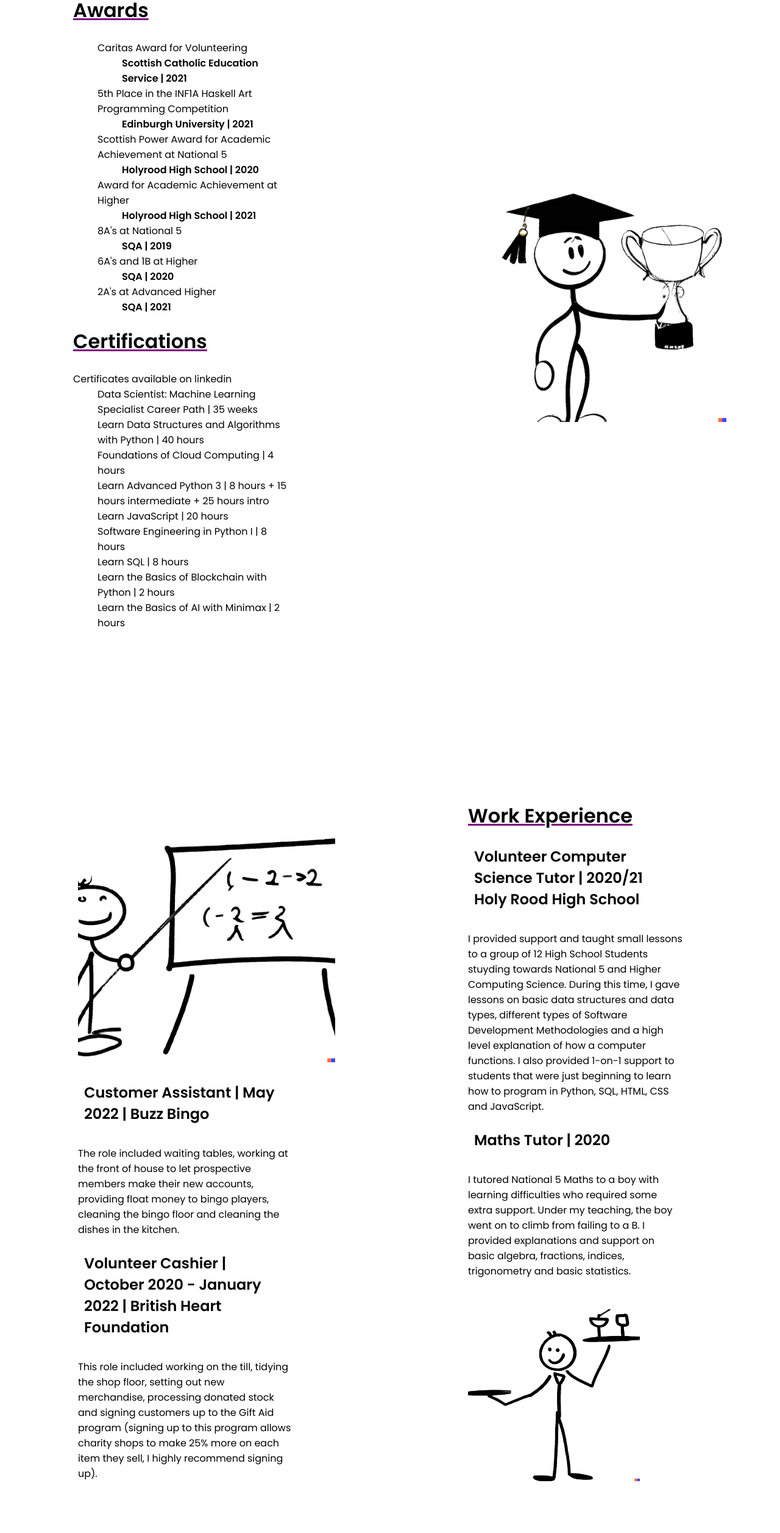
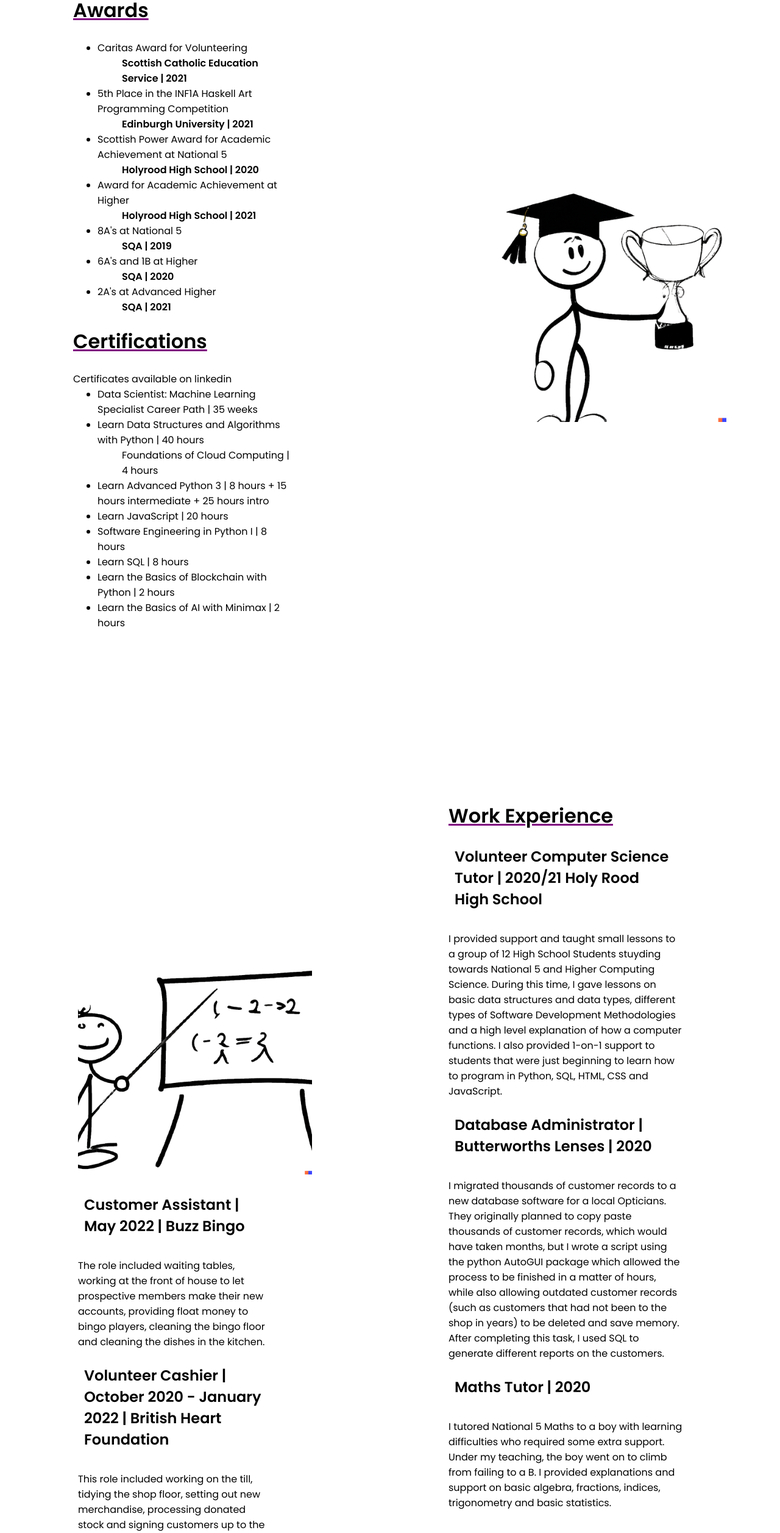
Before and after one commit to matth1eumartin/matthieumartin, a React (Create React App) app: page / in a window 1280 px wide. Shown: the part 8810-11324 px from the top of the page at 61% size. Built offline with nearby package versions, Linux system fonts and the light colour scheme.

Commit message:
Added Education Section
Added the education section to the bottom of the website, including my courses taken in first and second year of university and my achievements at High School.

```diff
--- a/src/App.jsx
+++ b/src/App.jsx
@@ -3,6 +3,7 @@ import Intro from "./components/intro/Intro";
 import ProductList from "./components/productList/ProductList";
 import Achievements from "./components/achievements/Achievements";
 import WorkExperience from "./components/workexperience/WorkExperience";
+import Education from "./components/education/Education";
 
 const App = () => {
   return <div>
@@ -11,6 +12,7 @@ const App = () => {
       <ProductList></ProductList>
       <Achievements></Achievements>
       <WorkExperience></WorkExperience>
+      <Education></Education>
   </div>
 };
 
--- a/src/components/achievements/Achievements.jsx
+++ b/src/components/achievements/Achievements.jsx
@@ -7,26 +7,26 @@ const Achievements = () => {
             <div className="ac-left">
                 <h1 className="ac-title">Achievements & Awards</h1>
                 <p className="ac-desc-1">
-                    <br></br><ul>Caritas Award for Volunteering <ul className="awardAgency">Scottish Catholic Education Service | 2021</ul></ul>
-                            <ul>5th Place in the INF1A Haskell Art Programming Competition <ul className="awardAgency">Edinburgh University | 2021</ul></ul>
-                            <ul>Scottish Power Award for Academic Achievement at National 5<ul className="awardAgency">Holyrood High School | 2020</ul></ul>
-                            <ul>Award for Academic Achievement at Higher <ul className="awardAgency">Holyrood High School | 2021</ul></ul>
-                            <ul>8A's at National 5 <ul className="awardAgency">SQA | 2019</ul></ul>
-                            <ul>6A's and 1B at Higher <ul className="awardAgency">SQA | 2020</ul></ul>
-                            <ul>2A's at Advanced Higher <ul className="awardAgency">SQA | 2021</ul></ul>
+                    <br></br><ul><li>Caritas Award for Volunteering </li><ul className="awardAgency">Scottish Catholic Education Service | 2021</ul></ul>
+                            <ul><li>5th Place in the INF1A Haskell Art Programming Competition </li><ul className="awardAgency">Edinburgh University | 2021</ul></ul>
+                            <ul><li>Scottish Power Award for Academic Achievement at National 5</li><ul className="awardAgency">Holyrood High School | 2020</ul></ul>
+                            <ul><li>Award for Academic Achievement at Higher </li><ul className="awardAgency">Holyrood High School | 2021</ul></ul>
+                            <ul><li>8A's at National 5 </li><ul className="awardAgency">SQA | 2019</ul></ul>
+                            <ul><li>6A's and 1B at Higher </li><ul className="awardAgency">SQA | 2020</ul></ul>
+                            <ul><li>2A's at Advanced Higher </li><ul className="awardAgency">SQA | 2021</ul></ul>
                 </p>
                 <h1 className="ac-title">Certifications</h1>
                 <p className="ac-desc-2">
                     <br></br>Certificates available on linkedin
-                        <ul>Data Scientist: Machine Learning Specialist Career Path | 35 weeks</ul>
-                        <ul>Learn Data Structures and Algorithms with Python | 40 hours</ul>
+                        <ul><li>Data Scientist: Machine Learning Specialist Career Path | 35 weeks</li>
+                        <li>Learn Data Structures and Algorithms with Python | 40 hours</li>
                         <ul>Foundations of Cloud Computing | 4 hours</ul>
-                        <ul>Learn Advanced Python 3 | 8 hours + 15 hours intermediate + 25 hours intro</ul>
-                        <ul>Learn JavaScript | 20 hours</ul>
-                        <ul>Software Engineering in Python I | 8 hours</ul>
-                        <ul>Learn SQL | 8 hours</ul>
-                        <ul>Learn the Basics of Blockchain with Python | 2 hours</ul>
-                        <ul>Learn the Basics of AI with Minimax | 2 hours</ul>
+                        <li>Learn Advanced Python 3 | 8 hours + 15 hours intermediate + 25 hours intro</li>
+                        <li>Learn JavaScript | 20 hours</li>
+                        <li>Software Engineering in Python I | 8 hours</li>
+                        <li>Learn SQL | 8 hours</li>
+                        <li>Learn the Basics of Blockchain with Python | 2 hours</li>
+                        <li>Learn the Basics of AI with Minimax | 2 hours</li></ul>
                 </p>
             </div>
             <div className="ac-right">
--- /dev/null
+++ b/src/components/education/Education.jsx
@@ -0,0 +1,57 @@
+import React from 'react'
+import './education.css'
+import education from '../../img/education.png'
+
+const Education = () => {
+  return (
+    <div className='ed'>
+        <div className="ed-left">
+                <div className="ed-card">
+                    <img
+                        src={education}
+                        alt=""
+                        className="ed-img"
+                    />
+                </div>
+            </div>
+            <div className="ed-right">
+                <h1 className="ed-title">Education</h1>
+                <br></br>
+                <h2 className='ed-subtitle'>The University of Edinburgh, Master of Informatics (mInf) | 2021 - 2026</h2>
+                <div className="ed-desc-1">
+                    <br></br>
+                    <h3>Year 1 | 2021/22</h3>
+                    <h4>Semester 1</h4>
+                    <p>I took classes in Functional Programming & Computer Logic, Linear Algebra and Astronomy, and finished the
+                        semester with a 2:1, with a highlight being achieving a 1:1 in Functional Programming & Computer Logic thanks to
+                        a grade of 91% in Functional Programming, as well as achieving 88% in coursework for Astronomy.</p>
+                    <br></br><h4>Semester 2</h4>
+                    <p>I took classes in Object Oriented Programming, Calculus and Cognitive Science. I also finished this semester with a 2:1,
+                        ultimately finishing the year with a 2:1 and being allowed to progress to Year 2.
+                    </p>
+                    <br></br><h3>Year 2 | 2022/23</h3>
+                    <p>This year I will undertake courses in Algorithms and Data Structures, Data Science, Discrete Mathematics & Probability,
+                        Computer Systems, Reasoning & Agents and Software Engineering & Professional Practice.
+                    </p>
+                    <br></br><br></br>
+                </div>
+                <h2 className='ed-subtitle'>Holy Rood RC Highschool | Class of 2021</h2>
+                <p className="ed-desc-2">
+                <br></br>
+                    I attended my local State School, ranked 259th out of the 340 schools in Scotland for academic achievement (according to the Times
+                    Scottish School Ranking). During my 6 years, I achieved:
+                    <ul><li>8A's at National 5 in 2019</li>
+                        <li>6A's and 1B at Higher in 2020 (two courses self studied during the pandemic)</li>
+                        <li>2A's at Advanced Higher in 2021</li></ul>
+                    <br></br>
+                    This led me to being awarded the schools awards for academic achievement every year I was eligible. On top of this, during my time
+                    at school I also attended the table tennis club, acted as a School Prefect and achieved the Caritas Award for Volunteering from the
+                    Scottish Catholic Education Service. Having built good teaching skills tutoring maths, I helped out the sole Computing Science teacher for a school of
+                    1100 students and helped tutor the National 5 and Higher Computer Science classes during my 6th year. Those classes went on to achieve one of the highest attainment records for Computer Science in the schools history.
+                </p>
+            </div>
+    </div>
+  )
+}
+
+export default Education;
--- /dev/null
+++ b/src/components/education/education.css
@@ -0,0 +1,35 @@
+.ed {
+
+    display: flex;
+    align-items: center;
+}
+
+.ed-left {
+    flex:1;
+    padding:20vh;
+}
+
+.ed-title {
+    text-decoration: underline;
+    text-decoration-color: purple;
+}
+.ed-right {
+    flex:3;
+    padding:20vh;
+}
+
+.ed-card {
+    width:120%;
+    height:100%;
+    border-radius: 30;
+}
+
+.ed-img {
+    width: 100%;
+    height: 100%;
+    object-fit: cover;
+}
+
+.ed-skills {
+    margin-top:5vh;
+}
--- a/src/components/workexperience/WorkExperience.jsx
+++ b/src/components/workexperience/WorkExperience.jsx
@@ -1,7 +1,6 @@
 import "./workexperience.css"
 import workexperience from "../../img/workexperience.png"
 import waiterwork from "../../img/waiterwork.png"
-import education from "../../img/education.png"
 
 const WorkExperience = () => {
     return (
@@ -33,6 +32,14 @@ const WorkExperience = () => {
                     During this time, I gave lessons on basic data structures and data types, different types of Software Development Methodologies and a high level explanation
                     of how a computer functions. I also provided 1-on-1 support to students that were just beginning to learn how to program in Python, SQL, HTML, CSS and JavaScript.
                 </p>
+                <h2 className="we-subheading">Database Administrator | Butterworths Lenses | 2020</h2>
+                <p className="we-desc-2">
+                    <br></br>I migrated thousands of customer records to a new database software for a local Opticians. They originally planned
+                    to copy paste thousands of customer records, which would have taken months, but I wrote a script using the python
+                    AutoGUI package which allowed the process to be finished in a matter of hours, while also allowing outdated customer records
+                    (such as customers that had not been to the shop in years) to be deleted and save memory. After completing this task, I used
+                    SQL to generate different reports on the customers.
+                </p>
                 <h2 className="we-subheading">Maths Tutor | 2020</h2>
                 <p className="we-desc-2">
                     <br></br>I tutored National 5 Maths to a boy with learning difficulties who required some extra support. Under my teaching, the boy went on to climb from failing to
--- a/src/components/workexperience/workexperience.css
+++ b/src/components/workexperience/workexperience.css
@@ -14,7 +14,7 @@
 }
 
 .we-right {
-    flex:1;
+    flex:1.2;
     padding:20vh;
 }
 
```
